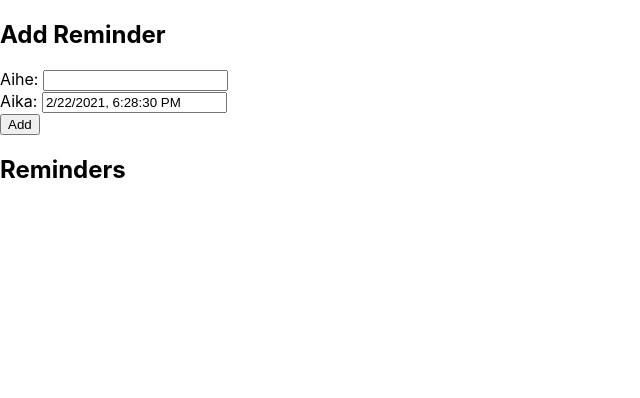
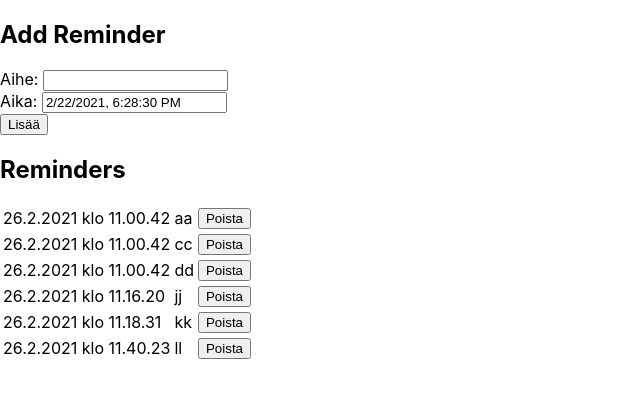
Before and after one commit to kaiffari/utuweb, a React (Create React App) app in the folder ex_2_10/: page / in a window 1280 px wide. Shown: the top 398 px of the page, without its empty margins (0-640 px from the left). Built offline with nearby package versions, Linux system fonts and the light colour scheme; data requests are answered from the project's data file.

Commit message:
Add delete functionality

```diff
--- a/ex_2_10/db.json
+++ b/ex_2_10/db.json
@@ -1,24 +1,34 @@
 {
   "reminders": [
     {
-      "name": "Buy some eggs",
-      "timestamp": "2021-11-10T13:00:00.141Z",
-      "id": 1
-    },
-    {
-      "name": "Make omelette",
-      "timestamp": "2021-11-11T08:00:00.141Z",
-      "id": 2
-    },
-    {
-      "name": "Wash dishes",
-      "timestamp": "2021-11-11T09:00:00.000Z",
+      "name": "aa",
+      "timestamp": "26.2.2021 klo 11.00.42",
       "id": 3
     },
     {
-      "name": "Buy more eggs",
-      "timestamp": "2021-11-11T13:00:00.000Z",
-      "id": 4
+      "name": "cc",
+      "timestamp": "26.2.2021 klo 11.00.42",
+      "id": 5
+    },
+    {
+      "name": "dd",
+      "timestamp": "26.2.2021 klo 11.00.42",
+      "id": 6
+    },
+    {
+      "name": "jj",
+      "timestamp": "26.2.2021 klo 11.16.20",
+      "id": 12
+    },
+    {
+      "name": "kk",
+      "timestamp": "26.2.2021 klo 11.18.31",
+      "id": 13
+    },
+    {
+      "name": "ll",
+      "timestamp": "26.2.2021 klo 11.40.23",
+      "id": 14
     }
   ]
 }
--- a/ex_2_10/package.json
+++ b/ex_2_10/package.json
@@ -18,7 +18,7 @@
     "build": "react-scripts build",
     "test": "react-scripts test",
     "eject": "react-scripts eject",
-    "server": "json-server -p3001 notesdb.json"
+    "server": "json-server -p3001 db.json"
   },
   "eslintConfig": {
     "extends": [
--- a/ex_2_10/src/App.js
+++ b/ex_2_10/src/App.js
@@ -1,4 +1,5 @@
 import React from 'react';
+import axios from 'axios';
 import ShowReminders from './reminders.js';
 import AddReminders from './addReminders.js';
 
@@ -13,14 +14,29 @@ class App extends React.Component {
         }*/
       ]
     }
-    this.setReminder = this.setReminder.bind(this)
+    this.setReminder = this.setReminder.bind(this);
+    this.deleteReminder = this.deleteReminder.bind(this);
+  }
+
+  componentDidMount() {
+    axios
+      .get('http://localhost:3001/reminders')
+      .then(response => {
+        console.log('get promise fulfilled')
+        this.setState({ reminders: response.data })
+      })
   }
 
   setReminder(reminders) {
-    console.log('setReminder...', {reminders})
     this.setState(
       {reminders: reminders}
     )
+  }
+
+  deleteReminder(id) {
+    console.log('deleteReminder...', {id})
+    const remainReminders = this.state.reminders.filter(i => i.id != id)
+    this.setState({reminders: remainReminders})
   }
 
   render() {
@@ -30,7 +46,9 @@ class App extends React.Component {
         <AddReminders
           reminders={this.state.reminders}
           setReminder={this.setReminder}/>
-        <ShowReminders reminders={this.state.reminders}/>
+        <ShowReminders
+          reminders={this.state.reminders}
+          deleteReminder={this.deleteReminder}/>
       </div>
 
     )
--- a/ex_2_10/src/addReminders.js
+++ b/ex_2_10/src/addReminders.js
@@ -1,5 +1,5 @@
 import React from 'react';
-import ShowReminders from './reminders.js';
+import axios from 'axios';
 
 class AddReminders extends React.Component {
     constructor(props) {  /* voiko constructorin jättää pois, kokeile */
@@ -12,25 +12,37 @@ class AddReminders extends React.Component {
 
   addReminder = (event) => {
 
+    /* prevent normal submit rendering and get from network */
     event.preventDefault()
 
+    /* prevent duplicates */
     var pos = this.props.reminders.findIndex(o => o.name === this.state.newReminder)
     if (pos == -1) {
 
+      /* construct new object */
+      var maxid = 0
+      this.props.reminders.map(o => {if (o.id > maxid) maxid = o.id})
+      maxid = maxid + 1
       const reminderObject = {
         name: this.state.newReminder,
         timestamp: this.state.newTime,
-        id: this.props.reminders.length + 1
+        id: maxid
       }
-      console.log('new object: ',reminderObject)
 
+      /* concatenate new list and set to App state */
       const reminders = this.props.reminders.concat(reminderObject)
-      console.log('concatenated: ', reminders)
-
       this.props.setReminder(reminders)
 
-      /* clear input field */
+      /* write to json file */
+      axios
+        .post('http://localhost:3001/reminders', reminderObject)
+        .then(response => {
+          console.log('post promise fulfilled for id: ', maxid)
+        })
+
+        /* clear input field */
       this.state.newReminder = ''
+
     } else {
       alert('A duplicate reminder exists already!')
     }
@@ -62,7 +74,7 @@ class AddReminders extends React.Component {
               />
             </div>
             <div>
-              <button type="submit">Add</button>
+              <button type="submit">Lisää</button>
             </div>
         </form>
       </div>
--- a/ex_2_10/src/reminders.js
+++ b/ex_2_10/src/reminders.js
@@ -1,22 +1,45 @@
 import React from 'react';
+import axios from 'axios';
 
 class ShowReminders extends React.Component {
   constructor(props) {
     super(props);
   };
 
+  removeReminder = (e) => {
+    if (window.confirm('Haluatko todella poistaa?')) {
+        /*axios
+        .delete('http://localhost:3001/reminders/', {params: {id: e.target.id}})
+        .then(response => {
+          console.log('delete promise fulfilled')
+        })*/
+        axios({
+          method: 'DELETE',
+          url: 'http://localhost:3001/reminders/' + e.target.id
+        });
+        console.log('delete promise fulfilled for id: ', e.target.id)
+
+        /* clear parent state and update rendering */
+        this.props.deleteReminder(e.target.id);
+    }
+  }
+
   render () {
     if (this.props.reminders.length > 0) {
     return (
         <div>
           <h2>Reminders</h2>
-          <ul>
+          <table><tbody>
            {this.props.reminders.map(
               reminder =>
-              <li key={reminder.name}>{reminder.timestamp} {reminder.name}</li>
+              <tr key={reminder.id}>
+                <td>{reminder.timestamp}</td>
+                <td>{reminder.name}</td>
+                <td><button id={reminder.id} onClick={this.removeReminder}>Poista</button></td>
+              </tr>
               )
             }
-          </ul>
+          </tbody></table>
         </div>
       )
     } else {
```
Also changed, not shown: 2 other files (tests, documents, lock files or other folders).
